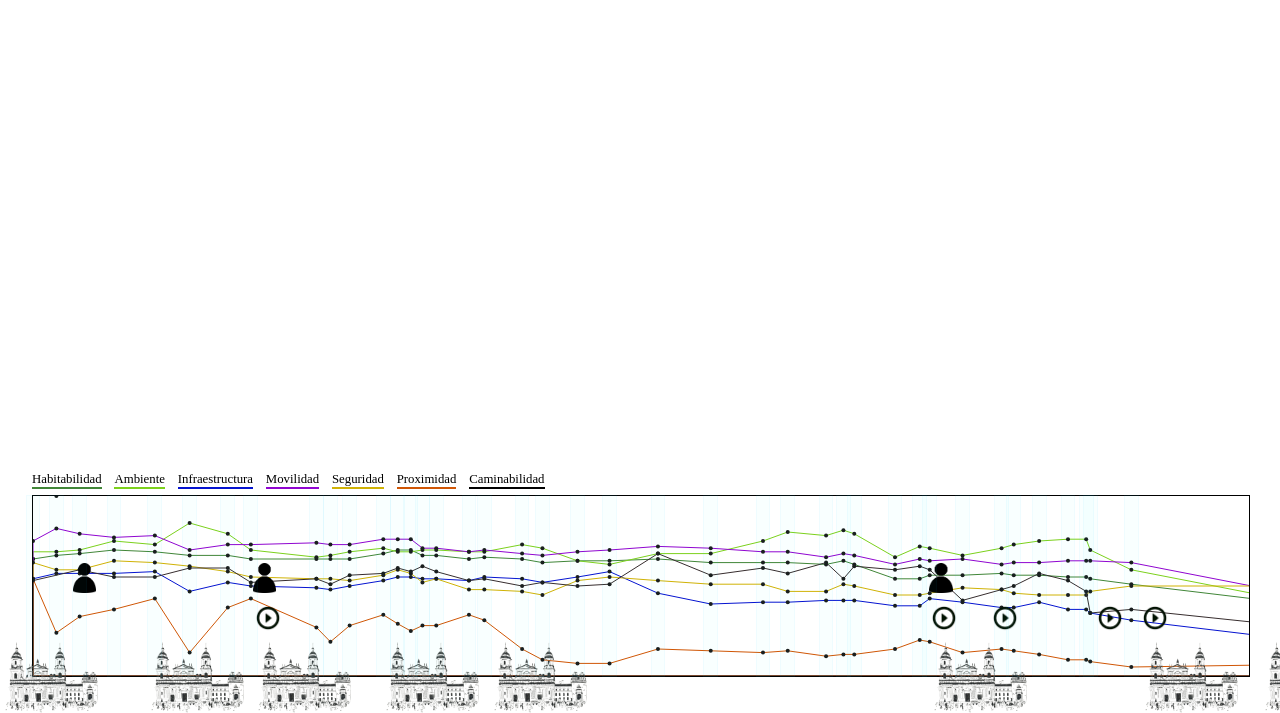
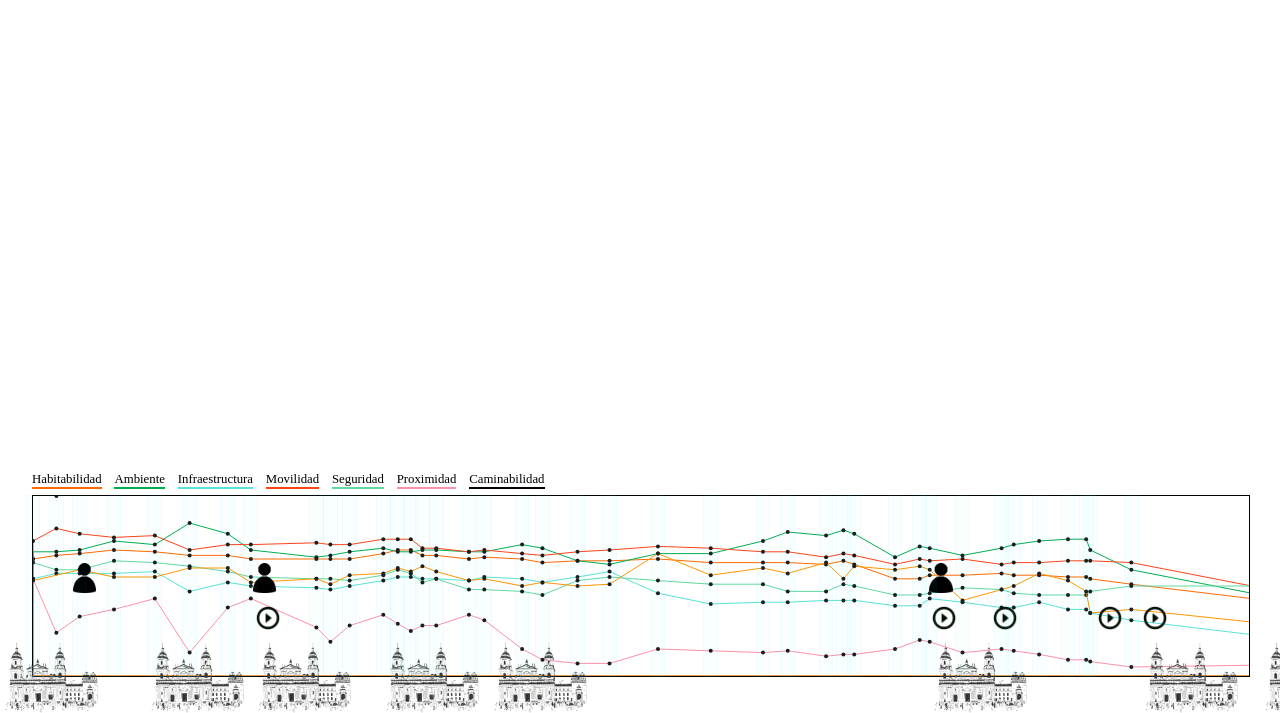
Before and after one commit to enflujo/070-cra7, a Vue app in the folder aplicaciones/www/: page / in a window 1280 px wide. Shown: the part 87-800 px from the top of the page. Built offline with nearby package versions, Linux system fonts and the light colour scheme; a web font is replaced by a local one.

Commit message:
💄 Cambiar colores y tipografías

```diff
--- a/aplicaciones/www/src/scss/_constantes.scss
+++ b/aplicaciones/www/src/scss/_constantes.scss
@@ -1,15 +1,28 @@
+@import url('https://fonts.googleapis.com/css2?family=Share+Tech+Mono&display=swap');
+@import url('https://fonts.googleapis.com/css2?family=Rubik+Bubbles&display=swap');
+
 :root {
   /// Fuentes tipográficas hemochas
-  --fuenteParrafo: 'Inter', 'Helvetica', 'Roboto', 'Arial', 'Tahoma', 'Verdana', sans-serif;
-  --fuenteNumeros: 'IBM Plex Mono', 'Courier New', monospace;
-  --fuenteLogo: mixta-pro, 'Garamond', 'Georgia', 'Times', serif;
+  --fuentePrincipal: 'Share Tech Mono', monospace;
+  --fuentePrincipalPeso: 400;
+  --fuenteEstilo: normal;
+  --fuenteTitulo: 'Rubik Bubbles', system-ui;
 
   // Paleta
-  --colorAmbiente: #7cd11c;
-  --colorInfraestructura: rgb(5, 19, 208);
-  --colorHabitabilidad: rgb(65, 134, 56);
-  --colorMovilidad: rgb(144, 5, 208);
-  --colorSeguridad: rgb(208, 178, 5);
-  --colorProximidad: rgb(208, 86, 5);
-  --colorCaminabilidad: rgb(55, 45, 46);
+  --colorAmbiente: #00ae52;
+  --colorInfraestructura: #59e2d7;
+  --colorHabitabilidad: #ff6900;
+  --colorMovilidad: #ff4319;
+  --colorSeguridad: #61d89f;
+  --colorProximidad: #ff90a9;
+  --colorCaminabilidad: #ff9600;
+
+  // Colores Nefasta
+  --naranja: #ff9600;
+  --rojo: #ff4319;
+  --rosa: #ff90a9;
+  --verde: #00ae52;
+  --azul: #59e2d7;
+  --naranja2: #ff6900;
+  --aguamarina: #61d89f;
 }
```
Also changed, not shown: aplicaciones/www/src/scss/_general.scss (added, +14 -0 lines).
